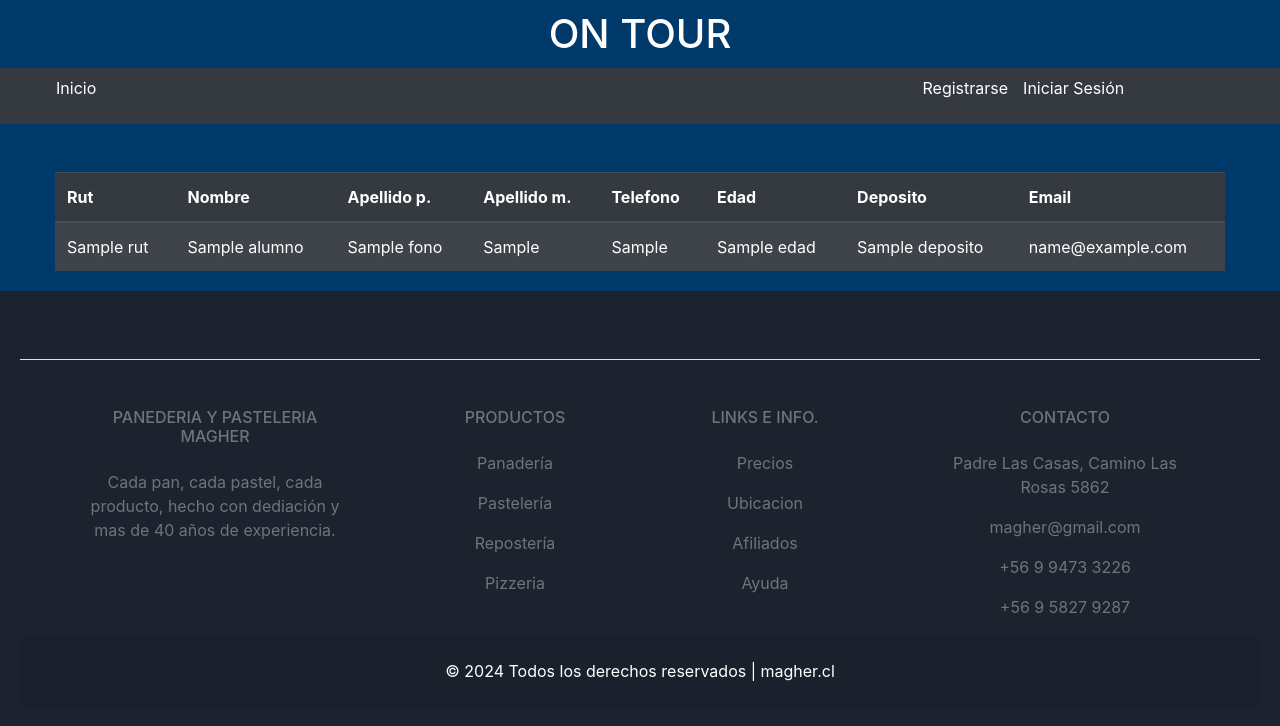
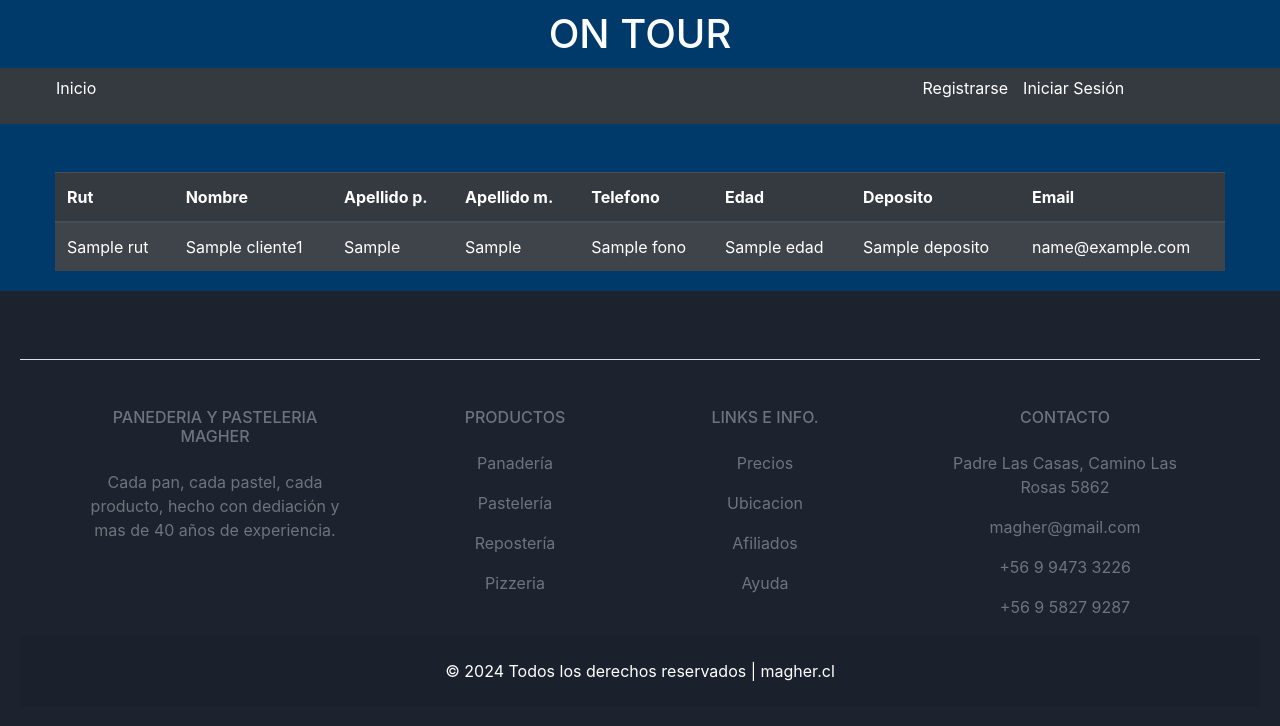
Before and after one commit to privateNelli/PRUEBA_ING_SW, a Django app: template otb/templates/otb/reserva.html in a window 1280 px wide. Shown: the top 726 px of the page. Run offline with Django 3.2, Linux system fonts and the light colour scheme; the template is opened without the code that fills it: most values are stand-ins (such as "Sample title", 1, 10 or a date in 2020).

Commit message:
updated shit

```diff
--- a/otb/forms.py
+++ b/otb/forms.py
@@ -4,7 +4,7 @@ from django.contrib.auth.models import User
 from .models import Cliente
 
 
-class ClienteForm(UserCreationForm):
+class ClienteForm(forms.Form):
     rut = forms.CharField(max_length=10)
     nombre = forms.CharField(max_length=50)
     aPaterno = forms.CharField(max_length=50)
@@ -13,7 +13,3 @@ class ClienteForm(UserCreationForm):
     edad = forms.IntegerField()
     deposito = forms.IntegerField()
     email = forms.EmailField()
-
-    class Meta:
-        model = Cliente
-        fields = ('rut', 'nombre', 'aPaterno', 'aMaterno', 'fono', 'edad', 'deposito', 'email')
--- a/otb/models.py
+++ b/otb/models.py
@@ -28,8 +28,8 @@ class Cliente(models.Model):
     deposito = models.IntegerField()
     email    = models.EmailField(unique=True, max_length=100, blank=True, null=True)
 
-    USERNAME_FIELD = 'nombre'+'aPaterno'
-    REQUIRED_FIELDS =[]
+    # USERNAME_FIELD = 'nombre'+'aPaterno'
+    # REQUIRED_FIELDS =[]
 
 #     def __str__(self):
 #         return str(self.nombre)+" "+(self.aPaterno)
--- a/otb/static/css/style.css
+++ b/otb/static/css/style.css
@@ -192,3 +192,7 @@ footer {
 label{
     color:white;
 }
+
+th,td{
+    color: white;
+}
--- a/otb/templates/otb/reserva.html
+++ b/otb/templates/otb/reserva.html
@@ -17,17 +17,17 @@
           </tr>
         </thead>
         <tbody>
-          {% for otb in cliente %}
+          {% for cliente1 in cliente %}
             <tr>
 
-              <td>{{cliente.rut}}</td>
-              <td>{{alumno.nombre}}</td>
-              <td>{{alumno.fono}}</td>
-              <td>{{alumno.aPaterno}}</td>
-              <td>{{alumno.aMaterno}}</td>
-              <td>{{alumno.edad}}</td>
-              <td>{{alumno.deposito}}</td>
-              <td>{{alumno.email}}</td>
+              <td>{{cliente1.rut}}</td>
+              <td>{{cliente1.nombre}}</td>
+              <td>{{cliente1.aPaterno}}</td>
+              <td>{{cliente1.aMaterno}}</td>
+              <td>{{cliente1.fono }}</td>
+              <td>{{cliente1.edad}}</td>
+              <td>{{cliente1.deposito}}</td>
+              <td>{{cliente1.email}}</td>
 
               </tr>
 
```
Also changed, not shown: otb/views.py (+13 -21 lines), db.sqlite3.
